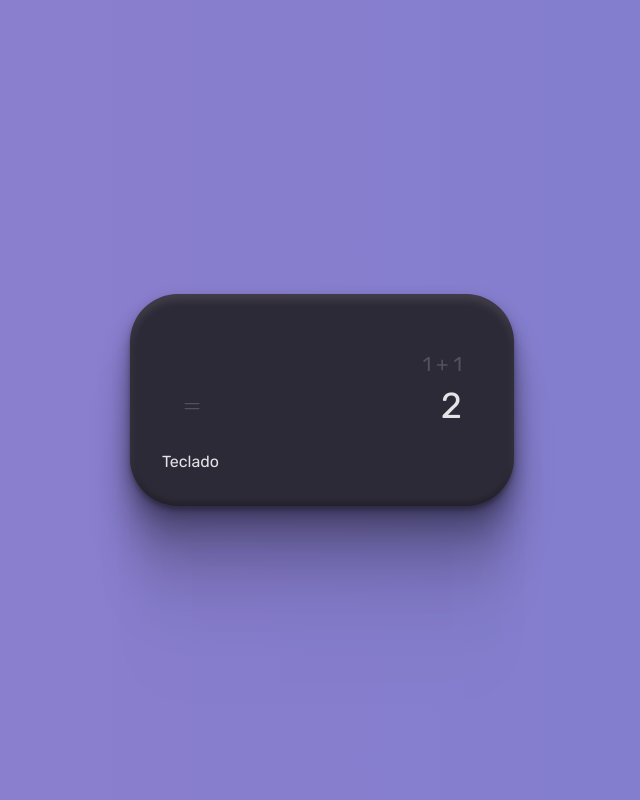
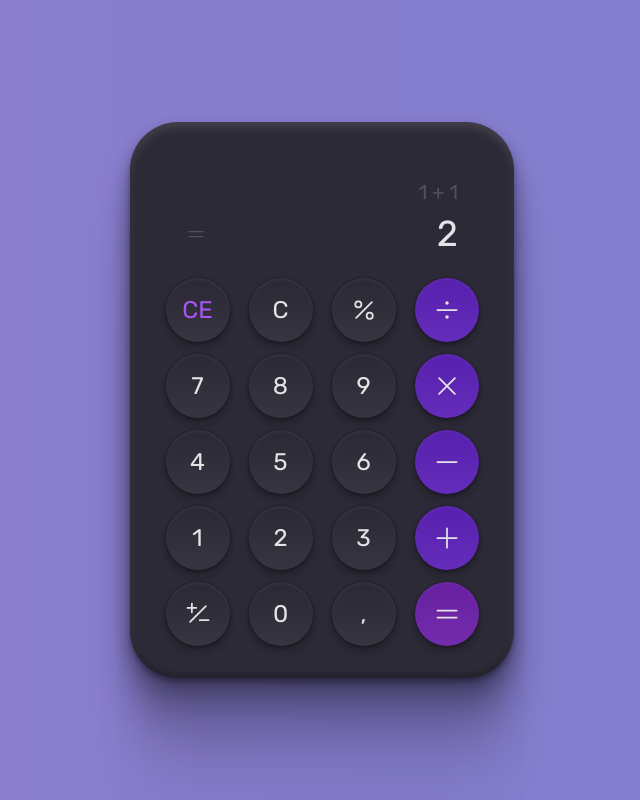
Before and after one commit to dsg1407/react-calculator, a React (Vite) app: page / in a window 1280 px wide. Shown: the whole page, without its empty margins (318-958 px from the left). Built offline with nearby package versions, Linux system fonts and the light colour scheme.

Commit message:
keyboard structure and component

```diff
--- a/package.json
+++ b/package.json
@@ -9,6 +9,7 @@
     "preview": "vite preview"
   },
   "dependencies": {
+    "clsx": "^1.2.1",
     "phosphor-react": "^1.4.1",
     "react": "^18.2.0",
     "react-dom": "^18.2.0"
--- a/src/App.tsx
+++ b/src/App.tsx
@@ -1,18 +1,37 @@
 import { Equals } from "phosphor-react"
 import "./styles/global.css"
+
+import { CalculatorButton } from "./components/calculatorButton"
+
+import keys from "./assets/keyboard.json"
 
 export function App() {
   return (
     <div className="bg-gradient-to-r from-background-gradient-1 to-background-gradient-2 h-screen flex items-center justify-center ">
       <main className="flex flex-col gap-6 pt-14 pb-8 px-8 bg-background-calculator rounded-6xl w-96 text-zinc-200 font-rubik shadow-calculator">
-        <section id="result" className="flex flex-col items-end gap-2 px-5">
+        <section id="result" className="flex flex-col items-end gap-2 px-6">
           <p className="text-xl text-zinc-600">1 + 1</p>
           <div className="flex justify-between items-center w-full">
             <Equals size={20} className="text-zinc-600" />
             <p className="text-4xl">2</p>
           </div>
         </section>
-        <section id="keyboard">Teclado</section>
+        <section
+          id="keyboard"
+          className="grid grid-cols-4 place-content-center gap-3 justify-center items-center"
+        >
+          {keys.map((key) => {
+            return (
+              <CalculatorButton
+                key={key.order}
+                order={key.order}
+                type={key.type}
+                textName={key.textName}
+                equation={key.equation}
+              />
+            )
+          })}
+        </section>
       </main>
     </div>
   )
--- /dev/null
+++ b/src/assets/keyboard.json
@@ -0,0 +1,122 @@
+[
+  {
+    "order": "1",
+    "type": "function",
+    "textName": "CE",
+    "equation": "erase"
+  },
+  {
+    "order": "2",
+    "type": "function",
+    "textName": "C",
+    "equation": "eraseAll"
+  },
+  {
+    "order": "3",
+    "type": "functionIcon",
+    "textName": "Percent",
+    "equation": "percent"
+  },
+  {
+    "order": "4",
+    "type": "equation",
+    "textName": "Divide",
+    "equation": "/"
+  },
+  {
+    "order": "5",
+    "type": "number",
+    "textName": "7",
+    "equation": "7"
+  },
+  {
+    "order": "6",
+    "type": "number",
+    "textName": "8",
+    "equation": "8"
+  },
+  {
+    "order": "7",
+    "type": "number",
+    "textName": "9",
+    "equation": "9"
+  },
+  {
+    "order": "8",
+    "type": "equation",
+    "textName": "X",
+    "equation": "*"
+  },
+  {
+    "order": "9",
+    "type": "number",
+    "textName": "4",
+    "equation": "4"
+  },
+  {
+    "order": "10",
+    "type": "number",
+    "textName": "5",
+    "equation": "5"
+  },
+  {
+    "order": "11",
+    "type": "number",
+    "textName": "6",
+    "equation": "6"
+  },
+  {
+    "order": "12",
+    "type": "equation",
+    "textName": "Minus",
+    "equation": "-"
+  },
+  {
+    "order": "13",
+    "type": "number",
+    "textName": "1",
+    "equation": "1"
+  },
+  {
+    "order": "14",
+    "type": "number",
+    "textName": "2",
+    "equation": "2"
+  },
+  {
+    "order": "15",
+    "type": "number",
+    "textName": "3",
+    "equation": "3"
+  },
+  {
+    "order": "16",
+    "type": "equation",
+    "textName": "Plus",
+    "equation": "+"
+  },
+  {
+    "order": "17",
+    "type": "functionIcon",
+    "textName": "PlusMinus",
+    "equation": "negative"
+  },
+  {
+    "order": "18",
+    "type": "number",
+    "textName": "0",
+    "equation": "0"
+  },
+  {
+    "order": "19",
+    "type": "number",
+    "textName": ",",
+    "equation": "."
+  },
+  {
+    "order": "20",
+    "type": "result",
+    "textName": "Equals",
+    "equation": "result"
+  }
+]
--- /dev/null
+++ b/src/components/CalculatorButton.tsx
@@ -0,0 +1,66 @@
+import clsx from "clsx"
+import {
+  Divide,
+  Equals,
+  Minus,
+  Percent,
+  Plus,
+  PlusMinus,
+  X,
+} from "phosphor-react"
+
+interface CalculatorButtonProps {
+  order: string
+  type: string
+  textName: string
+  equation: string
+}
+
+export function CalculatorButton({
+  order,
+  type,
+  textName,
+  equation,
+}: CalculatorButtonProps) {
+  function textButton() {
+    if (textName === "Percent") {
+      return <Percent size={28} className="text-center" />
+    } else if (textName === "Divide") {
+      return <Divide size={28} />
+    } else if (textName === "X") {
+      return <X size={28} />
+    } else if (textName === "Minus") {
+      return <Minus size={28} />
+    } else if (textName === "Plus") {
+      return <Plus size={28} />
+    } else if (textName === "PlusMinus") {
+      return <PlusMinus size={28} />
+    } else if (textName === "Equals") {
+      return <Equals size={28} />
+    } else {
+      return textName
+    }
+  }
+  return (
+    <div className="flex justify-center items-center">
+      <button
+        className={clsx(
+          "w-16 h-16 transition-all shadow-button rounded-full bg-gradient-to-b from-button-black-opacity to-button-white-opacity",
+          {
+            "bg-violet-800 hover:bg-violet-900": type === "equation",
+            "bg-purple-800 hover:bg-purple-900": type === "result",
+            "bg-background-calculator hover:bg-zinc-800":
+              type === "number" ||
+              type === "function" ||
+              type === "functionIcon",
+          },
+          { "text-purple-500": order === "1" }
+        )}
+      >
+        <span className="text-2xl leading-7 text-center flex items-center justify-center">
+          {textButton()}
+        </span>
+      </button>
+    </div>
+  )
+}
--- a/tailwind.config.cjs
+++ b/tailwind.config.cjs
@@ -13,13 +13,18 @@ module.exports = {
         "background-gradient-1": "#8E7ECE",
         "background-gradient-2": "#807ECE",
         "background-calculator": "#2D2A37",
+        "button-black-opacity": "rgba(0, 0, 0, 0.05)",
+        "button-white-opacity": "rgba(255, 255, 255, 0.05)",
       },
+      gradientColorStops: {},
       borderRadius: {
         "6xl": "3rem",
       },
       boxShadow: {
         calculator:
           "0px 4px 4px rgba(0, 0, 0, 0.25), 0px 188px 52px rgba(0, 0, 0, 0.01), 0px 120px 48px rgba(0, 0, 0, 0.04), 0px 68px 41px rgba(0, 0, 0, 0.15), 0px 30px 30px rgba(0, 0, 0, 0.26), 0px 8px 17px rgba(0, 0, 0, 0.29), inset 0px 6px 8px rgba(255, 255, 255, 0.1), inset 0px -4px 5px rgba(0, 0, 0, 0.22)",
+        button:
+          "0px 11px 7px rgba(0, 0, 0, 0.01), 0px 7px 7px rgba(0, 0, 0, 0.04), 0px 4px 6px rgba(0, 0, 0, 0.1), 0px 2px 4px rgba(0, 0, 0, 0.26), 0px 0px 2px rgba(0, 0, 0, 0.29), inset 0px 2px 3px rgba(255, 255, 255, 0.06)",
       },
       gridTemplateRows: {
         layout: "76px 1fr 56px",
```
Also changed, not shown: 1 other file (tests, documents, lock files or other folders).
